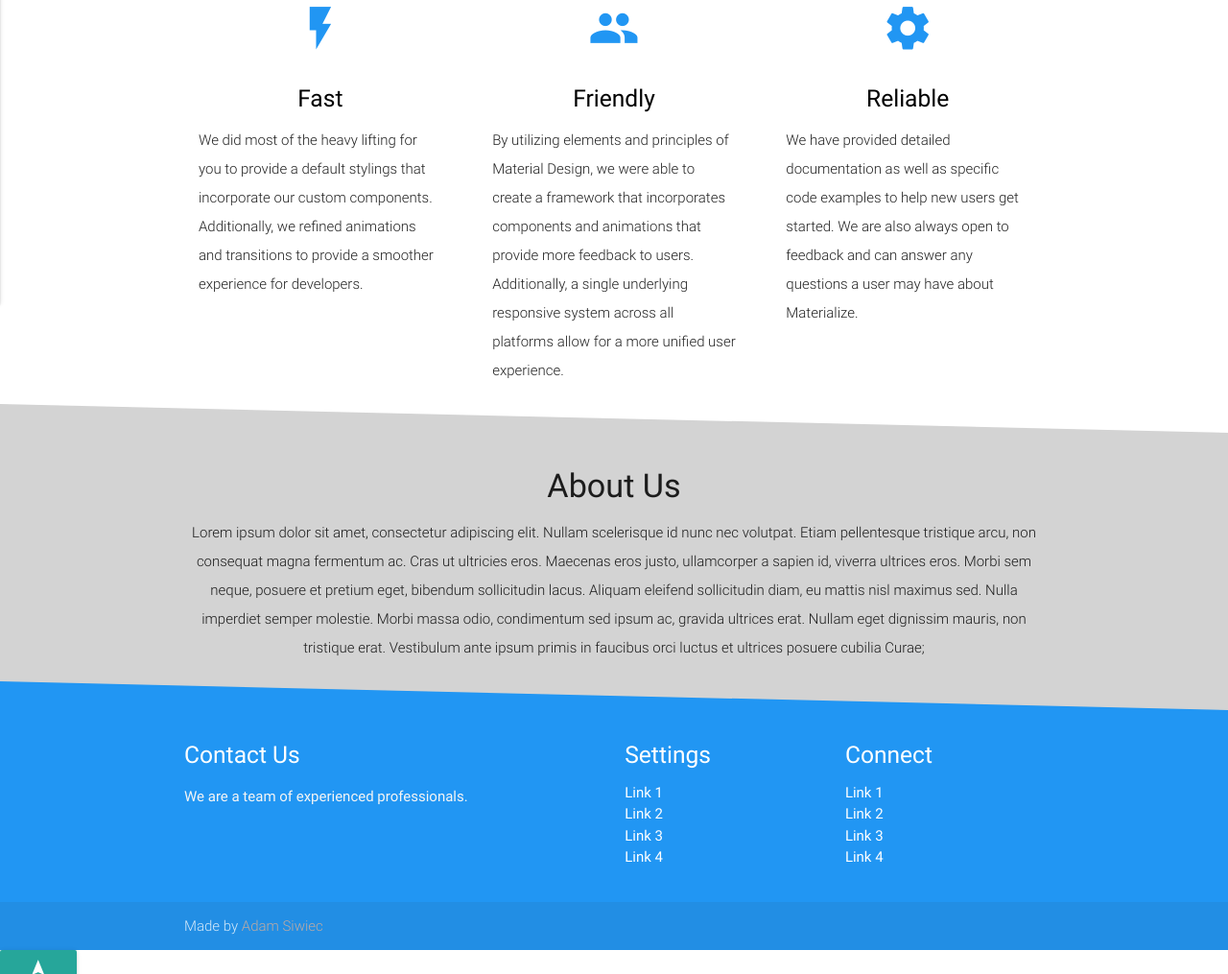
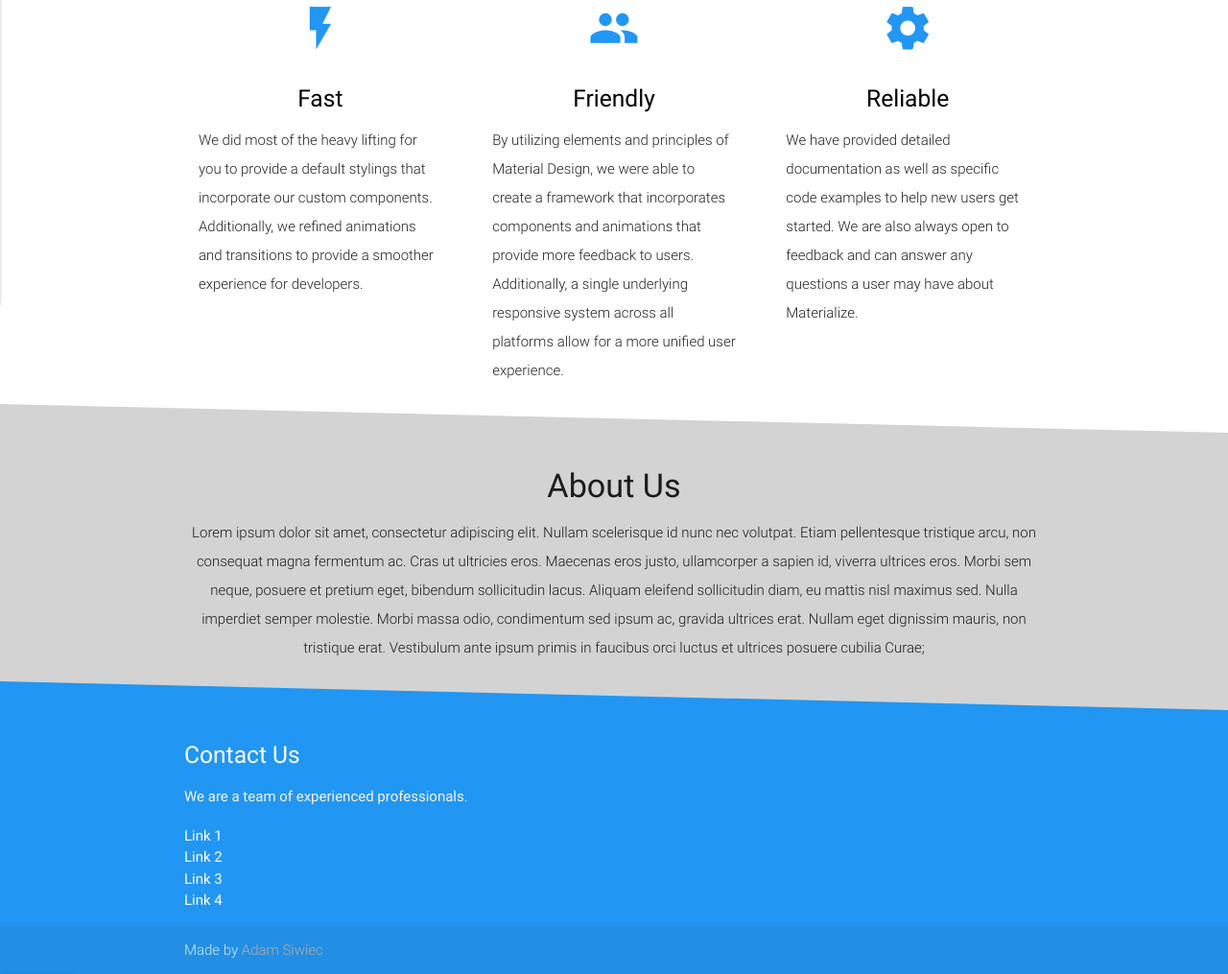
Before and after one commit to adamSiwiec/clean, a website built with webpack: page index.html in a window 1280 px wide. Shown: the part 484-1499 px from the top of the page at 96% size. Before the commit the page ends 1474 px from the top, so only its background shows below. Built offline with Linux system fonts and the light colour scheme.

Commit message:
removed extraneous links and images

```diff
--- a/index.html
+++ b/index.html
@@ -136,32 +136,19 @@
 -->
     <footer class="angled-border page-footer blue" data-position = "top" id="contact">
         <div class="container">
-            <div class="row">
-                <div class="col l6 s12">
+
+                <div class="col  s12">
                     <h5 class="white-text">Contact Us</h5>
                     <p class="grey-text text-lighten-4">We are a team of experienced professionals.</p>
-
-
-                </div>
-                <div class="col l3 s12">
-                    <h5 class="white-text">Settings</h5>
                     <ul>
                         <li><a class="white-text" href="#!">Link 1</a></li>
                         <li><a class="white-text" href="#!">Link 2</a></li>
                         <li><a class="white-text" href="#!">Link 3</a></li>
                         <li><a class="white-text" href="#!">Link 4</a></li>
                     </ul>
+
                 </div>
-                <div class="col l3 s12">
-                    <h5 class="white-text">Connect</h5>
-                    <ul>
-                        <li><a class="white-text" href="#!">Link 1</a></li>
-                        <li><a class="white-text" href="#!">Link 2</a></li>
-                        <li><a class="white-text" href="#!">Link 3</a></li>
-                        <li><a class="white-text" href="#!">Link 4</a></li>
-                    </ul>
-                </div>
-            </div>
+
         </div>
         <div class="footer-copyright">
             <div class="container">
--- a/src/index.js
+++ b/src/index.js
@@ -1,8 +1,6 @@
 require('./css/materialize.min.css')
 require('./css/style.css')
 require('./img/clean1.jpg')
-require('./img/clean2.jpg')
-require('./img/clean3.jpg')
 require('./js/materialize.min.js')
 require('./js/border.min.js')
 require('./js/init.js')
```
Also changed, not shown: dist/app.bundle.js, dist/img/clean2.jpg (deleted), dist/img/clean3.jpg (deleted).
